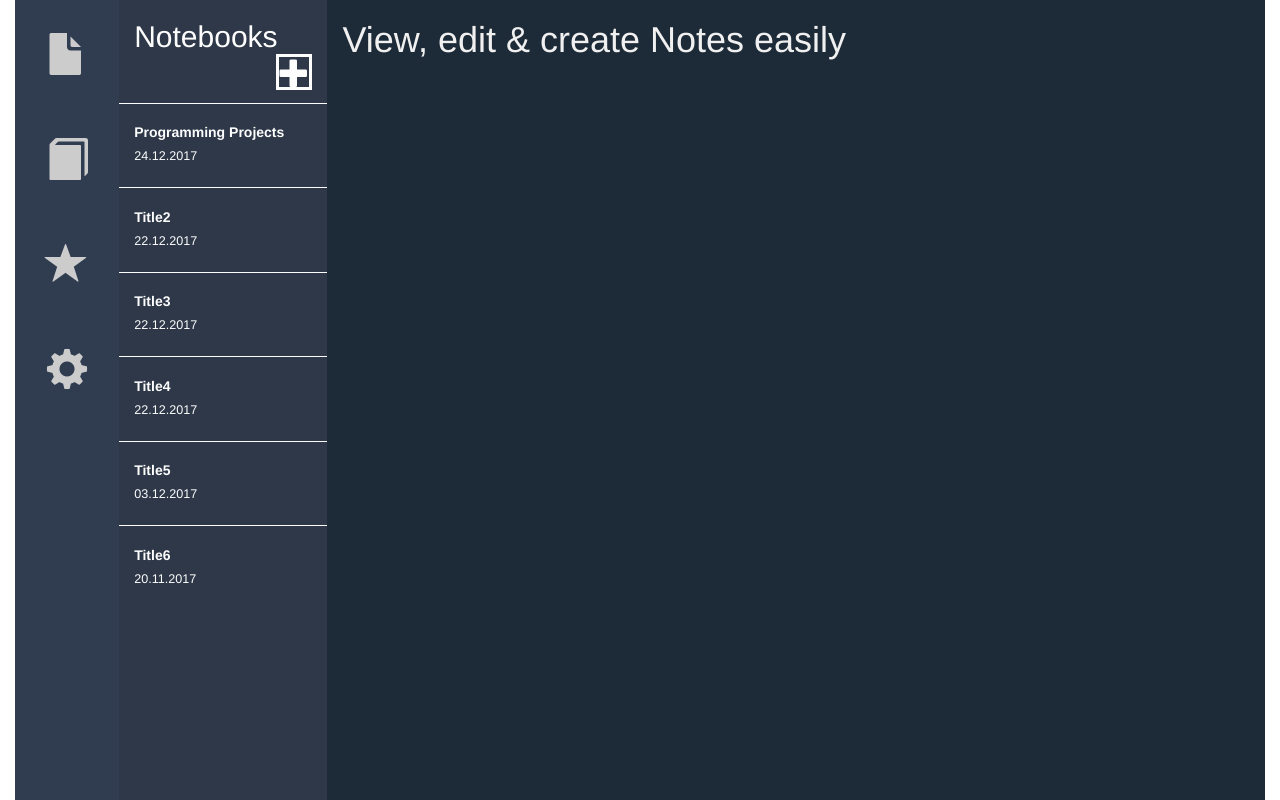
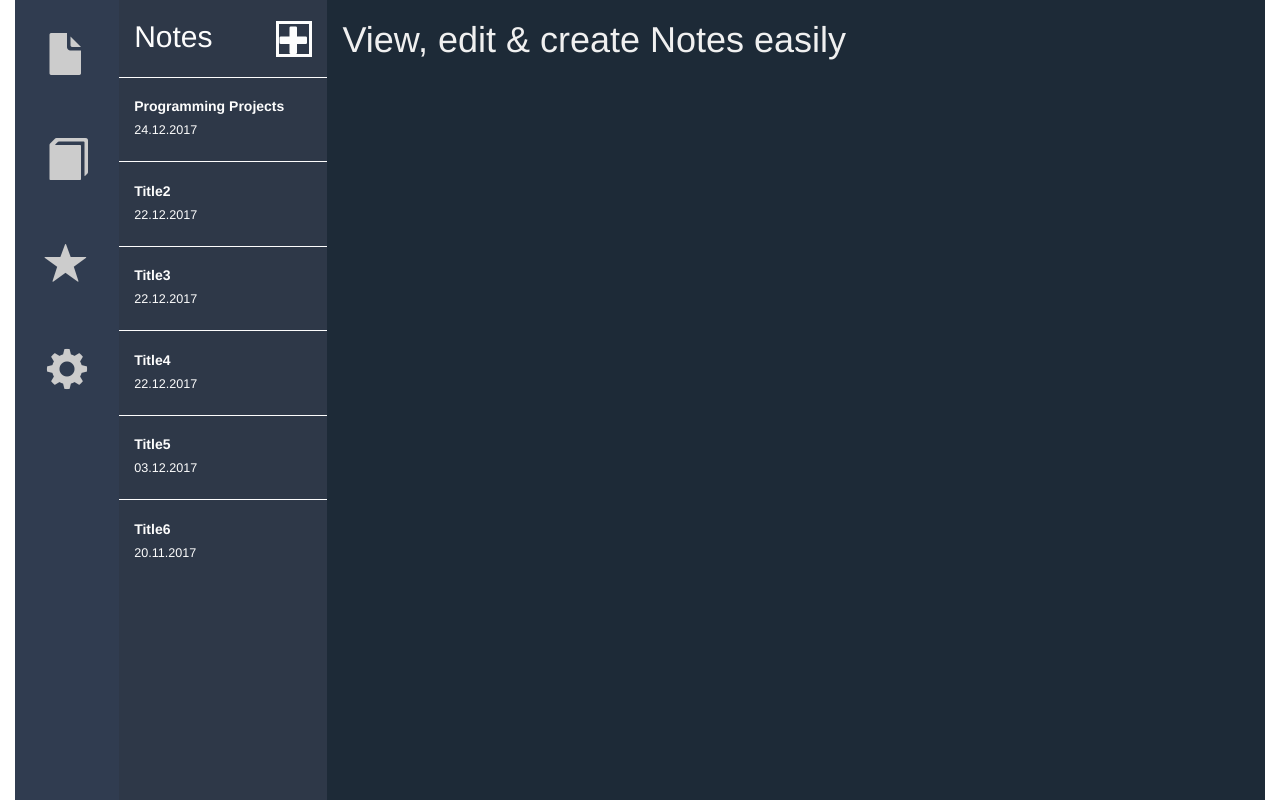
Before and after one commit to kmanuel/note_app, a website: page index.html in a window 1280 px wide. Drawn offline with nearby package versions, Linux system fonts and the light colour scheme; some packages are replaced by stand-ins of ours.

Commit message:
rename mock item-list heading

```diff
--- a/app/item_list/item-list.template.html
+++ b/app/item_list/item-list.template.html
@@ -1,6 +1,6 @@
 <div id="item-side-head" class="row">
     <div class="col-xs-12">
-        <h2>Notebooks <span id="new_button" class="glyphicon glyphicon-plus pull-right" aria-hidden="true"></span></h2>
+        <h2>Notes <span id="new_button" class="glyphicon glyphicon-plus pull-right" aria-hidden="true"></span></h2>
     </div>
 </div>
 <div ng-repeat="note in $ctrl.notes">
```
